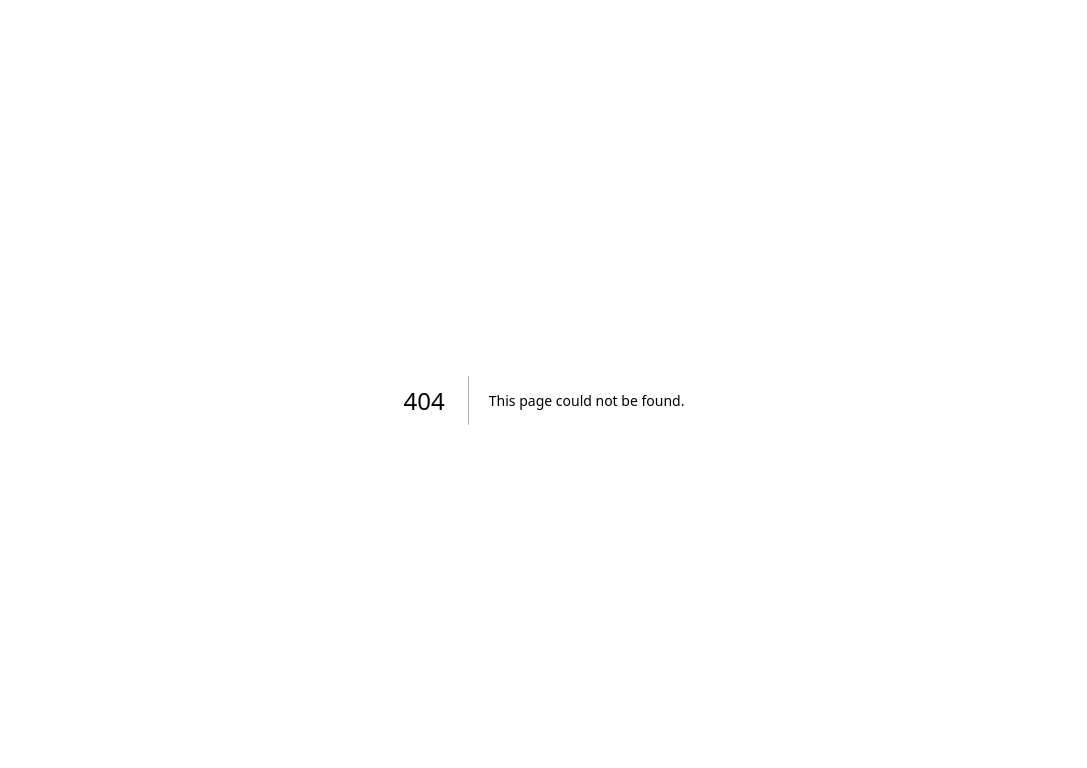
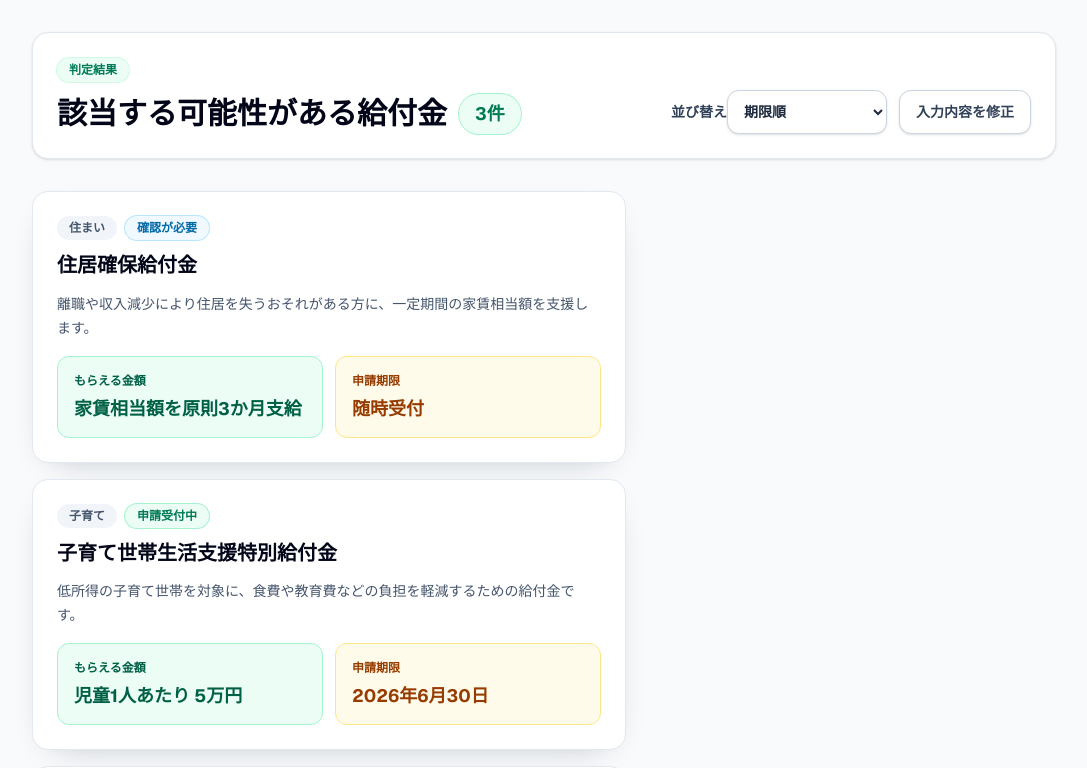
Before and after one commit to kenji-imai-ku/Subsidy_App, a Next.js app in the folder apps/frontend/: page /benefits in a window 1280 px wide. Before the commit this address had no page. Shown: the top 768 px of the page, without its empty margins (96-1183 px from the left). Built offline with nearby package versions, Linux system fonts and the light colour scheme.

Commit message:
Add benefit results list page

```diff
--- /dev/null
+++ b/apps/frontend/src/app/benefits/page.tsx
@@ -0,0 +1,203 @@
+"use client";
+
+import Link from "next/link";
+import { useMemo, useState } from "react";
+
+type Benefit = {
+  id: string;
+  name: string;
+  amount: string;
+  deadline: string;
+  overview: string;
+  category: string;
+  status: "申請受付中" | "確認が必要" | "まもなく締切";
+};
+
+const benefits: Benefit[] = [
+  {
+    id: "childcare-support",
+    name: "子育て世帯生活支援特別給付金",
+    amount: "児童1人あたり 5万円",
+    deadline: "2026年6月30日",
+    overview:
+      "低所得の子育て世帯を対象に、食費や教育費などの負担を軽減するための給付金です。",
+    category: "子育て",
+    status: "申請受付中",
+  },
+  {
+    id: "housing-support",
+    name: "住居確保給付金",
+    amount: "家賃相当額を原則3か月支給",
+    deadline: "随時受付",
+    overview:
+      "離職や収入減少により住居を失うおそれがある方に、一定期間の家賃相当額を支援します。",
+    category: "住まい",
+    status: "確認が必要",
+  },
+  {
+    id: "tax-exempt-household",
+    name: "住民税非課税世帯向け給付金",
+    amount: "1世帯あたり 3万円",
+    deadline: "2026年5月31日",
+    overview:
+      "住民税非課税世帯など、物価高の影響を受けやすい世帯を対象に生活費を支援する給付金です。",
+    category: "生活支援",
+    status: "まもなく締切",
+  },
+];
+
+const statusClass: Record<Benefit["status"], string> = {
+  申請受付中: "bg-emerald-50 text-emerald-700 ring-emerald-200",
+  確認が必要: "bg-sky-50 text-sky-700 ring-sky-200",
+  まもなく締切: "bg-amber-50 text-amber-700 ring-amber-200",
+};
+
+type SortKey = "deadline" | "amount";
+
+export default function BenefitsPage() {
+  const [sortKey, setSortKey] = useState<SortKey>("deadline");
+
+  const sortedBenefits = useMemo(() => {
+    return [...benefits].sort((a, b) => {
+      if (sortKey === "deadline") {
+        return getDeadlineValue(b.deadline) - getDeadlineValue(a.deadline);
+      }
+
+      return getAmountValue(b.amount) - getAmountValue(a.amount);
+    });
+  }, [sortKey]);
+
+  return (
+    <main className="min-h-screen bg-slate-50 px-4 py-8 text-slate-900">
+      <div className="mx-auto w-full max-w-5xl">
+        <header className="mb-6 rounded-2xl border border-slate-200 bg-white p-5 shadow-sm md:mb-8 md:p-6">
+          <div className="flex w-full flex-col gap-5 lg:flex-row lg:items-end lg:justify-between">
+            <div className="space-y-3">
+              <p className="inline-block rounded-full bg-emerald-50 px-3 py-1 text-xs font-semibold text-emerald-700 ring-1 ring-emerald-100">
+                判定結果
+              </p>
+              <div className="flex flex-wrap items-center gap-3">
+                <h1 className="text-2xl font-bold leading-tight text-slate-950 md:text-3xl">
+                  該当する可能性がある給付金
+                </h1>
+                <span className="rounded-full bg-emerald-50 px-4 py-1.5 text-lg font-bold text-emerald-700 ring-1 ring-emerald-200">
+                  {benefits.length}件
+                </span>
+              </div>
+            </div>
+
+            <div className="flex flex-col gap-3 sm:flex-row sm:items-end">
+              <label className="space-y-2">
+                <span className="text-sm font-semibold text-slate-700">
+                  並び替え
+                </span>
+                <select
+                  value={sortKey}
+                  onChange={(event) =>
+                    setSortKey(event.target.value as SortKey)
+                  }
+                  className="h-11 w-full rounded-xl border border-slate-300 bg-white px-3 text-sm font-semibold text-slate-800 shadow-sm outline-none transition focus:border-emerald-500 focus:ring-2 focus:ring-emerald-100 sm:w-40"
+                >
+                  <option value="deadline">期限順</option>
+                  <option value="amount">支給金額順</option>
+                </select>
+              </label>
+
+              <Link
+                href="/"
+                className="inline-flex h-11 items-center justify-center rounded-xl border border-slate-300 bg-white px-4 text-sm font-semibold text-slate-700 shadow-sm transition hover:border-emerald-300 hover:text-emerald-700 focus-visible:outline-none focus-visible:ring-2 focus-visible:ring-emerald-500 focus-visible:ring-offset-2 md:w-auto"
+              >
+                入力内容を修正
+              </Link>
+            </div>
+          </div>
+        </header>
+
+        <section
+          className="w-full max-w-5xl space-y-4 lg:ml-0 lg:w-[58%] lg:max-w-none"
+          aria-label="給付金一覧"
+        >
+          {sortedBenefits.map((benefit) => (
+            <article
+              key={benefit.id}
+              className="rounded-2xl border border-slate-200 bg-white p-5 shadow-[0_10px_32px_-22px_rgba(15,23,42,0.45)] md:p-6"
+            >
+              <div className="flex flex-col gap-4">
+                <div className="min-w-0 space-y-3">
+                  <div className="flex flex-wrap items-center gap-2">
+                    <span className="rounded-full bg-slate-100 px-3 py-1 text-xs font-semibold text-slate-600">
+                      {benefit.category}
+                    </span>
+                    <span
+                      className={`rounded-full px-3 py-1 text-xs font-semibold ring-1 ${statusClass[benefit.status]}`}
+                    >
+                      {benefit.status}
+                    </span>
+                  </div>
+                  <h2 className="text-xl font-bold leading-snug text-slate-950">
+                    {benefit.name}
+                  </h2>
+                  <p className="text-sm leading-6 text-slate-600">
+                    {benefit.overview}
+                  </p>
+                </div>
+
+                <div className="grid grid-cols-1 gap-3 sm:grid-cols-2">
+                  <Info
+                    label="もらえる金額"
+                    value={benefit.amount}
+                    tone="amount"
+                  />
+                  <Info
+                    label="申請期限"
+                    value={benefit.deadline}
+                    tone="deadline"
+                  />
+                </div>
+              </div>
+            </article>
+          ))}
+        </section>
+      </div>
+    </main>
+  );
+}
+
+function Info({
+  label,
+  value,
+  tone,
+}: {
+  label: string;
+  value: string;
+  tone: "amount" | "deadline";
+}) {
+  const toneClass =
+    tone === "amount"
+      ? "border-emerald-200 bg-emerald-50 text-emerald-800"
+      : "border-amber-200 bg-amber-50 text-amber-800";
+
+  return (
+    <div className={`rounded-xl border p-4 ${toneClass}`}>
+      <p className="text-xs font-semibold">{label}</p>
+      <p className="mt-2 text-lg font-bold leading-6">{value}</p>
+    </div>
+  );
+}
+
+function getDeadlineValue(deadline: string) {
+  if (deadline === "随時受付") return Number.MAX_SAFE_INTEGER;
+
+  const matched = deadline.match(/(\d{4})年(\d{1,2})月(\d{1,2})日/);
+  if (!matched) return 0;
+
+  const [, year, month, day] = matched;
+  return new Date(Number(year), Number(month) - 1, Number(day)).getTime();
+}
+
+function getAmountValue(amount: string) {
+  const tenThousandYen = amount.match(/(\d+)万円/);
+  if (tenThousandYen) return Number(tenThousandYen[1]) * 10000;
+
+  return 0;
+}
--- a/apps/frontend/src/app/page.tsx
+++ b/apps/frontend/src/app/page.tsx
@@ -1,5 +1,6 @@
 "use client";
 
+import Link from "next/link";
 import { useMemo, useState } from "react";
 
 // 都道府県用の固定値（日本の全47都道府県）
@@ -278,12 +279,12 @@ export default function ProfileInputPage() {
           </Field>
 
           <div className="pt-2 md:col-span-2">
-            <button
-              type="button"
-              className="w-full rounded-xl bg-emerald-600 px-5 py-3 font-semibold text-white transition hover:bg-emerald-700 focus-visible:outline-none focus-visible:ring-2 focus-visible:ring-emerald-500 focus-visible:ring-offset-2"
+            <Link
+              href="/benefits"
+              className="inline-flex w-full items-center justify-center rounded-xl bg-emerald-600 px-5 py-3 font-semibold text-white transition hover:bg-emerald-700 focus-visible:outline-none focus-visible:ring-2 focus-visible:ring-emerald-500 focus-visible:ring-offset-2"
             >
               入力内容を確認する
-            </button>
+            </Link>
           </div>
         </form>
       </div>
```
